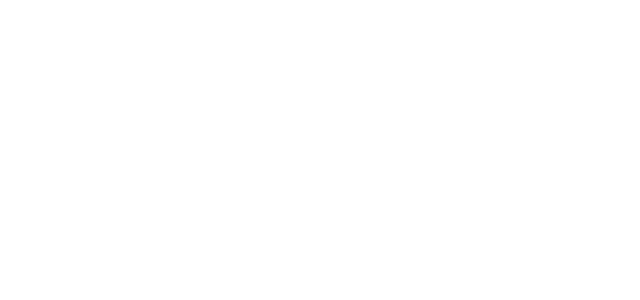
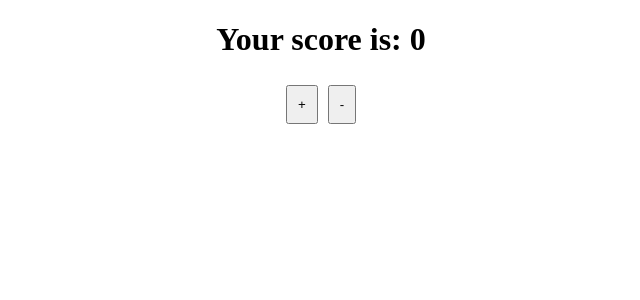
Before and after one commit to sameem420/React.js-Code-Challenges, a React (Create React App) app: page / in a window 1280 px wide. Shown: the top 300 px of the page, without its empty margins (319-959 px from the left). Built offline with nearby package versions, Linux system fonts and the light colour scheme.

Commit message:
:white_check_mark: Dogpics and scorekeeper challenge solved

```diff
--- /dev/null
+++ b/src/04-dog-pics/DogPics.js
@@ -0,0 +1,25 @@
+import { useState, useEffect } from "react";
+
+const getDogPic = async () => {
+  const response = await fetch("https://dog.ceo/api/breeds/image/random");
+  const data = await response.json();
+  return data.message;
+};
+
+export default function DogPics() {
+  const [dogPic, setDogPic] = useState("");
+
+  useEffect(() => {
+    setDogPic(
+      "https://images.dog.ceo/breeds/spaniel-cocker/n02102318_4172.jpg"
+    );
+  }, []);
+
+  return (
+    <div className="dog-pics">
+      <img src={dogPic} alt="Dog pic" />
+      <br />
+      <button onClick={async () => setDogPic(await getDogPic())}>🐶</button>
+    </div>
+  );
+}
--- /dev/null
+++ b/src/05-score-keeper/ScoreKeeper.js
@@ -0,0 +1,19 @@
+import { useEffect, useState } from "react";
+
+export default function ScoreKeeper() {
+  const [score, setScore] = useState(
+    parseInt(localStorage.getItem("score")) || 0
+  );
+
+  useEffect(() => {
+    localStorage.setItem("score", score);
+  }, [score]);
+
+  return (
+    <div>
+      <h1>Your score is: {score}</h1>
+      <button onClick={() => setScore((prevScore) => prevScore + 1)}>+</button>
+      <button onClick={() => setScore((prevScore) => prevScore - 1)}>-</button>
+    </div>
+  );
+}
--- a/src/App.js
+++ b/src/App.js
@@ -3,6 +3,8 @@ import "./index.css";
 import ColorRenderer from "./01-color-renderer/ColorRenderer";
 import DarkMode from "./02-dark-mode/DarkMode";
 import FormValidator from "./03-form-validator/FormValidator";
+import DogPics from "./04-dog-pics/DogPics";
+import ScoreKeeper from "./05-score-keeper/ScoreKeeper";
 
 function App() {
   return (
@@ -10,7 +12,8 @@ function App() {
       {/* <ColorRenderer /> */}
       {/* <DarkMode /> */}
       {/* <FormValidator /> */}
-
+      {/* <DogPics /> */}
+      <ScoreKeeper />
     </div>
   );
 }
```
